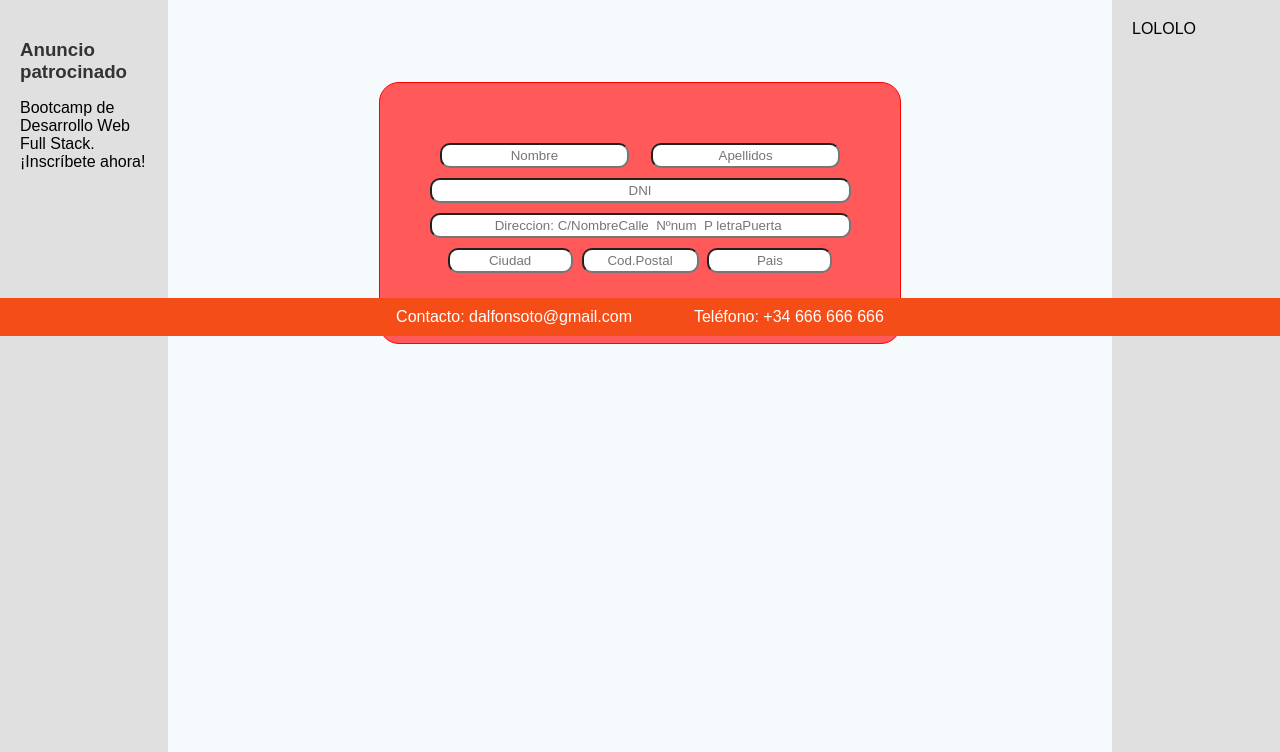
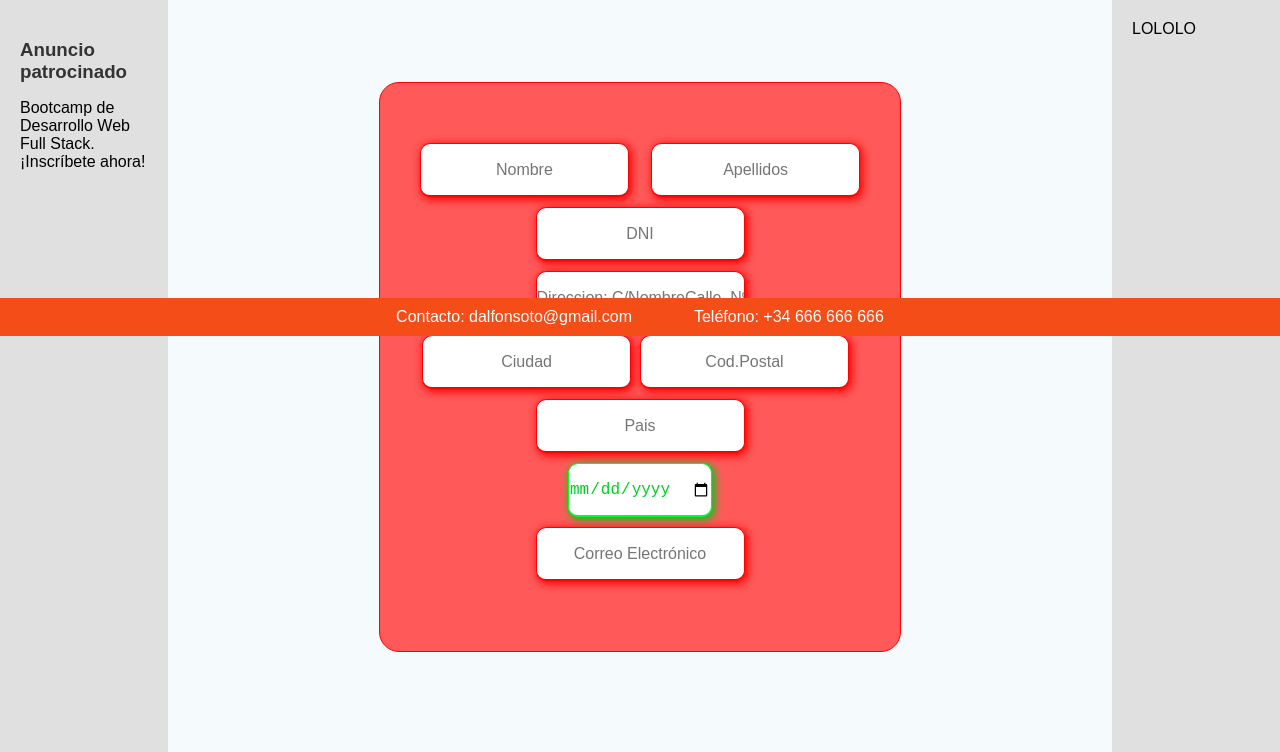
Before and after one commit to Max6468/PracticaCoches, a plain HTML site: page index/PaginaAlta.html in a window 1280 px wide. Shown: the part 464-1216 px from the top of the page. Before the commit the page ends 908 px from the top, so only its background shows below. Drawn offline with Linux system fonts and the light colour scheme.

Commit message:
formulario 2

```diff
--- a/css/PaginaAlta.css
+++ b/css/PaginaAlta.css
@@ -1,87 +1,4 @@
-body {
-    margin: 0;
-    font-family: Arial, Helvetica, sans-serif;
-    background-color: #F5FAFC;
-}
-
-#header {
-    background-image: url("../img/m4portada.png");
-    background-repeat: no-repeat;
-    background-position: center 80%;
-    background-size: cover;
-    padding: 120px 10px;
-    position: fixed;
-    top: 0;
-    width: 100%;
-    transition: 0.3s;
-}
-
-
-main {
-    margin-top: 400px;
-    margin: 464px 13% 0px 13%;
-    clear: both;
-    margin-bottom: 100px;
-
-}
-
-main h1{
-  font-size: 50px;
-  text-align: center;
-}
-
-#header h1 {
-    text-align: center;
-    font-size: 90px;
-    transition: 0.3s;
-    font-weight: bold;
-    color: #C70039;
-    text-shadow: 2px 2px 4px #000000;
-}
-
-.double {
-    position: fixed;
-    top: 0;
-    height: 100vh;
-    width: 10%;
-    transition: 0.3s;
-    background-color: #e0e0e0;
-    padding: 20px;
-    margin-top: 464px;
-    transition: 0.3s;
-
-}
-
-#left-sidebar h3,
-#right-sidebar h3 {
-    margin-bottom: 10px;
-    color: #333;
-}
-
-#right-sidebar {
-    right: 0;
-}
-
-#left-sidebar{
-}
-
-
-
-
-#barra {
-    background: #f54d17;
-    color: #fff;
-    display: block;
-    position: fixed;
-    bottom: 0;
-    width: 100%;
-    padding: 10px 0px;
-    text-align: center;
-
-  }
-
-
-  #formulario{
+#formulario{
     width: 500px;
     margin-left: auto;
     margin-right: auto;
@@ -108,3 +25,61 @@ main h1{
   #direccion{
     padding: 30px 0px;
   }
+
+  .input {
+    height: 45px;
+    outline: none;
+    font-size: 16px;
+    border-radius: 5px;
+    padding-left: 15px;
+    border: 1px solid #ccc;
+    border-bottom-width: 2px;
+    transition: all 0.3s ease;
+    position: relative;
+  }
+
+  .input:valid {
+    border-color: #00ff2a;
+    color: #00ce22;
+    box-shadow: 2px 2px 8px 1px #00ca22;
+  }
+
+  .input:invalid {
+    border-color: #ff0000;
+    color: #ff0000;
+    box-shadow: 2px 2px 8px 1px #ff0000;
+    /* translate: -8px 8px 0px 0px; */
+  }
+
+  .text {
+    margin-top: 10px;
+    color: black;
+  }
+
+  #nombre{
+    size: 21;
+  }
+  #apellidos{
+    size: 21;
+  }
+  #DNI{
+    size: 50;
+  }
+  #direccion{
+    size: 50;
+  }
+  #ciudad{
+    size: 13;
+  }
+  #codpostal{
+    size: 12;
+  }
+  #pais{
+    size: 13;
+  }
+  #fechaNacimiento{
+    size: 50;
+  }
+  #email{
+    size: 50;
+  }
--- a/css/PaginaPrincipal.css
+++ b/css/PaginaPrincipal.css
@@ -1,45 +1,5 @@
-body {
-    margin: 0;
-    font-family: Arial, Helvetica, sans-serif;
-    background-color: #F5FAFC;
-}
-
-#header {
-    background-image: url("../img/m4portada.png");
-    background-repeat: no-repeat;
-    background-position: center 80%;
-    background-size: cover;
-    padding: 120px 10px;
-    position: fixed;
-    top: 0;
-    width: 100%;
-    transition: 0.3s;
-}
-
 #list{
 float: left;
-}
-
-main {
-    margin-top: 400px;
-    margin: 464px 13% 0px 13%;
-    clear: both;
-    margin-bottom: 100px;
-
-}
-
-main h1{
-  font-size: 50px;
-  text-align: center;
-}
-
-#header h1 {
-    text-align: center;
-    font-size: 90px;
-    transition: 0.3s;
-    font-weight: bold;
-    color: #C70039;
-    text-shadow: 2px 2px 4px #000000;
 }
 
 .double {
@@ -54,35 +14,6 @@ main h1{
     transition: 0.3s;
 
 }
-
-#left-sidebar h3,
-#right-sidebar h3 {
-    margin-bottom: 10px;
-    color: #333;
-}
-
-#right-sidebar {
-    right: 0;
-}
-
-#left-sidebar{
-}
-
-
-
-
-#barra {
-    background: #f54d17;
-    color: #fff;
-    display: block;
-    position: fixed;
-    bottom: 0;
-    width: 100%;
-    padding: 10px 0px;
-    text-align: center;
-
-  }
-
 #menu__toggle {
   opacity: 0;
 }
--- /dev/null
+++ b/css/principal.css
@@ -0,0 +1,81 @@
+body {
+    margin: 0;
+    font-family: Arial, Helvetica, sans-serif;
+    background-color: #F5FAFC;
+}
+
+#header {
+    background-image: url("../img/m4portada.png");
+    background-repeat: no-repeat;
+    background-position: center 80%;
+    background-size: cover;
+    padding: 120px 10px;
+    position: fixed;
+    top: 0;
+    width: 100%;
+    transition: 0.3s;
+}
+
+
+main {
+    margin-top: 400px;
+    margin: 464px 13% 0px 13%;
+    clear: both;
+    margin-bottom: 100px;
+
+}
+
+main h1{
+  font-size: 50px;
+  text-align: center;
+}
+
+#header h1 {
+    text-align: center;
+    font-size: 90px;
+    transition: 0.3s;
+    font-weight: bold;
+    color: #C70039;
+    text-shadow: 2px 2px 4px #000000;
+}
+
+.double {
+    position: fixed;
+    top: 0;
+    height: 100vh;
+    width: 10%;
+    transition: 0.3s;
+    background-color: #e0e0e0;
+    padding: 20px;
+    margin-top: 464px;
+    transition: 0.3s;
+
+}
+
+#left-sidebar h3,
+#right-sidebar h3 {
+    margin-bottom: 10px;
+    color: #333;
+}
+
+#right-sidebar {
+    right: 0;
+}
+
+#left-sidebar{
+}
+
+
+
+
+#barra {
+    background: #f54d17;
+    color: #fff;
+    display: block;
+    position: fixed;
+    bottom: 0;
+    width: 100%;
+    padding: 10px 0px;
+    text-align: center;
+
+  }
--- a/index/PaginaAlta.html
+++ b/index/PaginaAlta.html
@@ -5,6 +5,7 @@
     <meta name="viewport" content="width=device-width, initial-scale=1.0">
     <title>Document</title>
     <link rel="stylesheet" href="../css/PaginaAlta.css">
+    <link rel="stylesheet" href="../css/principal.css">
 </head>
 <body>
 
@@ -24,10 +25,17 @@
 
         <form>
 
-        <input type="text" name="Nombre" id="nombre" required placeholder="Nombre" size="21"> &nbsp;&nbsp;&nbsp; <input type="text" name="Apellidos" id="apellidos" required placeholder="Apellidos" size="21"><br>
-        <input type="text" name="DNI" id="DNI" required placeholder="DNI" size="50"><br>
-        <input type="text" name="Direccion" id="direccion" required placeholder="Direccion: C/NombreCalle  Nºnum  P letraPuerta " size="50"><br>
-        <input type="text" name="Ciudad" id="ciudad" required placeholder="Ciudad" size="13">&nbsp;&nbsp;<input type="text" name="CodPostal" id="codpostal" required placeholder="Cod.Postal" size="12">&nbsp;&nbsp;<input type="text" name="Pais" id="pais" required placeholder="Pais" size="13"><br>
+        <input type="text" name="Nombre" id="nombre" class="input" required placeholder="Nombre"> &nbsp;&nbsp;&nbsp; <input type="text" name="Apellidos" id="apellidos" class="input" required placeholder="Apellidos"><br>
+        <input type="text" name="DNI" id="DNI" class="input" required placeholder="DNI"><br>
+        <input type="text" name="Direccion" id="direccion" class="input" required placeholder="Direccion: C/NombreCalle  Nºnum  P letraPuerta "><br>
+        <input type="text" name="Ciudad" id="ciudad" class="input" required placeholder="Ciudad">&nbsp;&nbsp;<input type="text" name="CodPostal" id="codpostal" class="input" required placeholder="Cod.Postal">&nbsp;&nbsp;<input type="text" name="Pais" id="pais" class="input" required placeholder="Pais"><br>
+        <input type="date" name="fechaNacimiento" id="fechaNacimiento" class="input"><br>
+        <input type="email" name="email" id="email" class="input" required placeholder="Correo Electrónico">
+
+
+
+
+
         </form>
 
         </div>
--- a/js/header.js
+++ b/js/header.js
@@ -21,7 +21,7 @@ function scrollFunction() {
 
 var checkbox = document.getElementById('menu__toggle');
 checkbox.addEventListener( 'change', function() {
-    if(thishecke.cd) {
+    if(this.checked) {
       setTimeout(esconder, 40);
 
     }
```
Also changed, not shown: index/PaginaPrincipal.html (+1 -0 lines).
